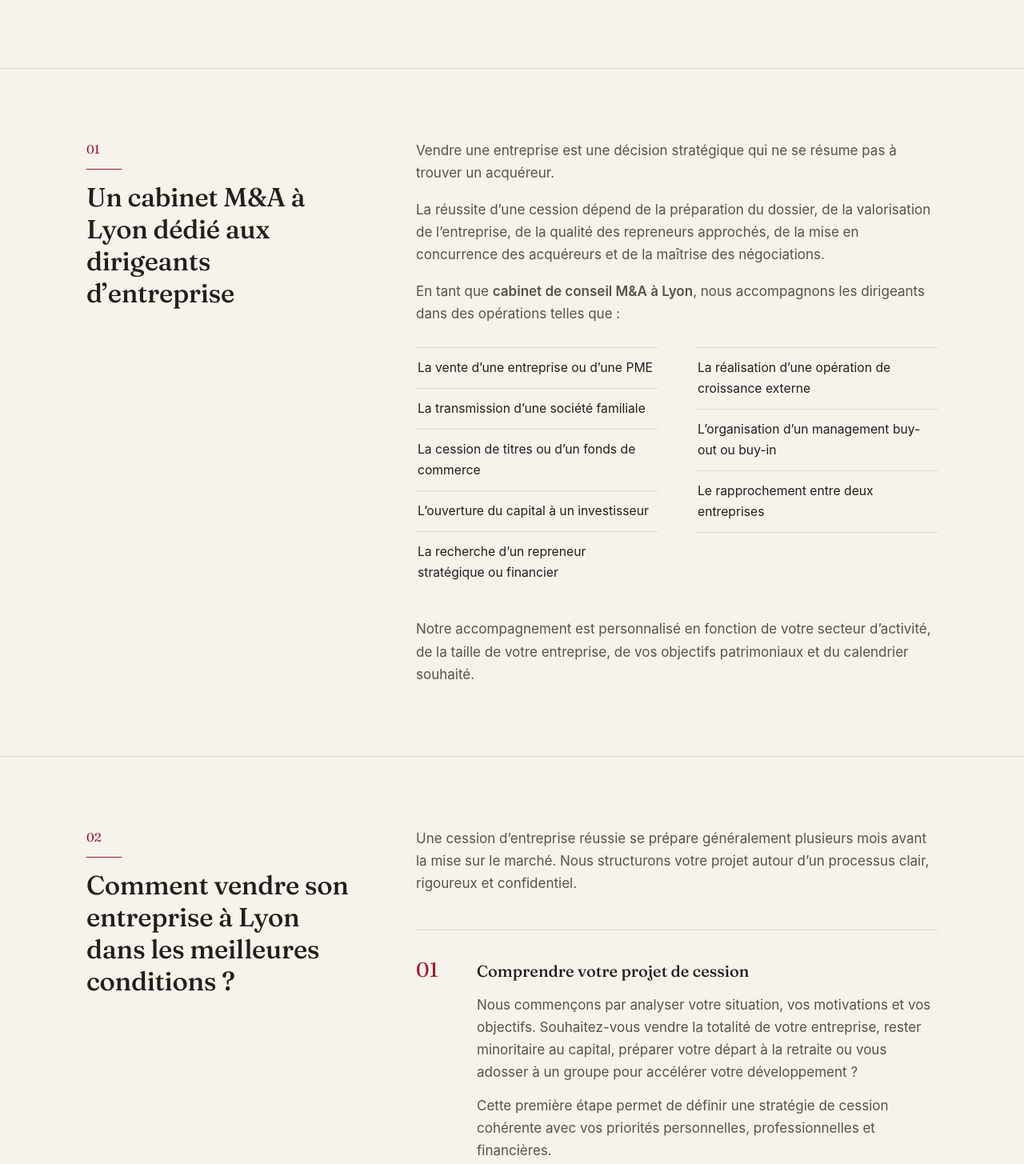
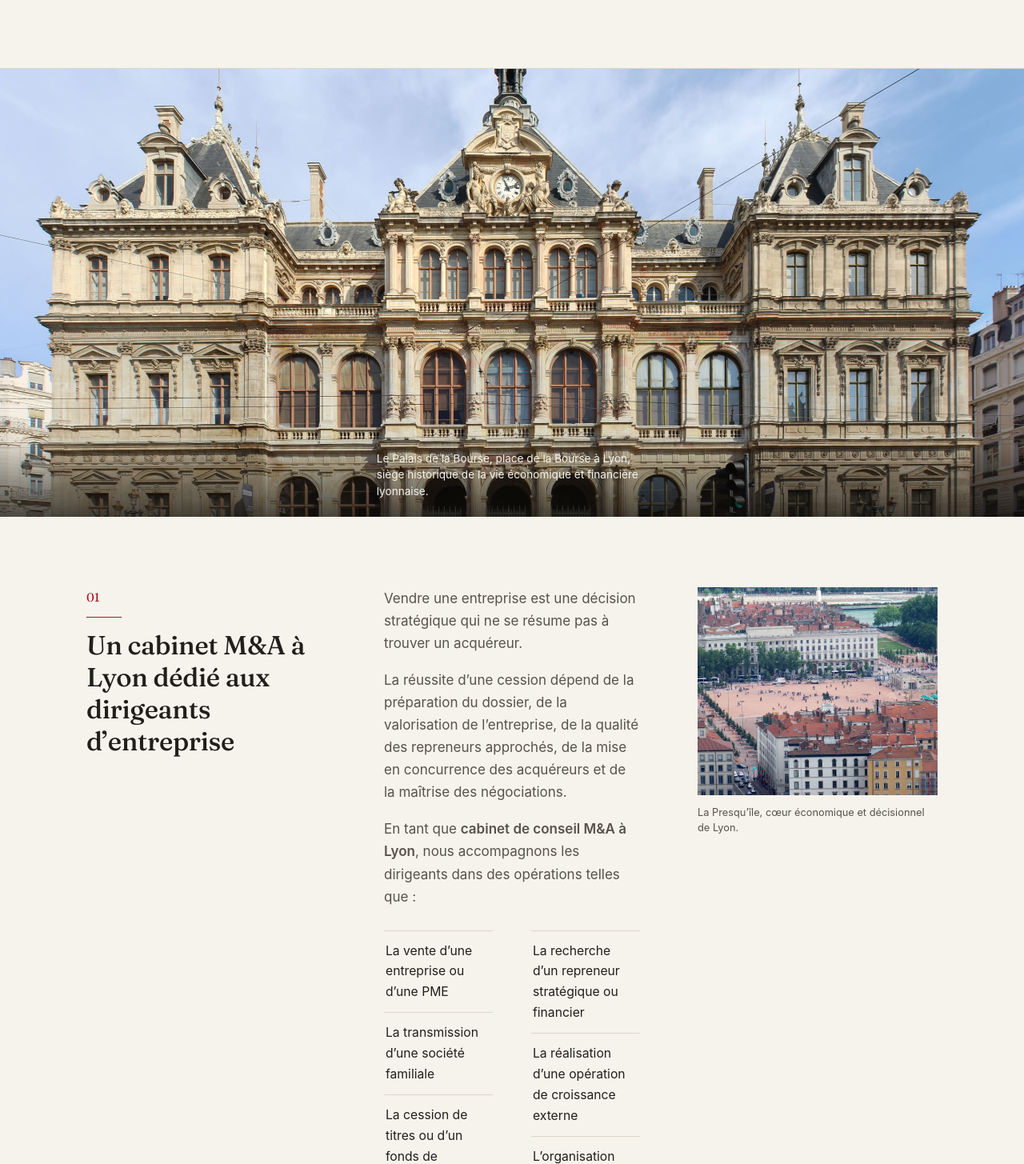
Before and after one commit to Dilcap/lyon.finance, a plain HTML site: page index.html in a window 1280 px wide. Shown: the part 983-2438 px from the top of the page at 80% size. Drawn offline with Linux system fonts and the light colour scheme; no server answers.

Commit message:
Add Lyon photography, organized text around each image
Introduces four optimized city photos (Palais de la Bourse, place
Bellecour, Saône riverside, Only Lyon sign), compressed with sharp
from the originals (the Palais Bourse source alone was 33MB) down to
under 550KB each. Layout: a full-bleed banner of the Palais de la
Bourse (Lyon's historic stock exchange) opens the content below the
hero; sections 01 and 05 gain a sticky image column so the surrounding
text reads alongside the photo; the closing CTA band uses the Only
Lyon shot as a tinted background. Adds .gitignore for node_modules
(sharp was installed locally just to resize the source images).

```diff
--- a/index.html
+++ b/index.html
@@ -56,8 +56,13 @@
       </div>
     </section>
 
+    <figure class="banner">
+      <img src="assets/palais-bourse.jpg" alt="Palais de la Bourse, siège historique de la Chambre de commerce et d’industrie de Lyon" loading="lazy">
+      <figcaption><span class="wrap">Le Palais de la Bourse, place de la Bourse à Lyon, siège historique de la vie économique et financière lyonnaise.</span></figcaption>
+    </figure>
+
     <section class="section" id="cabinet">
-      <div class="wrap section-grid">
+      <div class="wrap section-grid section-grid--media">
         <div class="section-head">
           <p class="num">01</p>
           <h2>Un cabinet M&amp;A à Lyon dédié aux dirigeants d’entreprise</h2>
@@ -78,6 +83,10 @@
           </ul>
           <p>Notre accompagnement est personnalisé en fonction de votre secteur d’activité, de la taille de votre entreprise, de vos objectifs patrimoniaux et du calendrier souhaité.</p>
         </div>
+        <figure class="section-media">
+          <img src="assets/presquile-bellecour.jpg" alt="Vue aérienne de la place Bellecour et de la Presqu’île de Lyon" loading="lazy">
+          <figcaption>La Presqu’île, cœur économique et décisionnel de Lyon.</figcaption>
+        </figure>
       </div>
     </section>
 
@@ -205,7 +214,7 @@
     </section>
 
     <section class="section" id="lyon">
-      <div class="wrap section-grid">
+      <div class="wrap section-grid section-grid--media section-grid--media-left">
         <div class="section-head">
           <p class="num">05</p>
           <h2>Une expertise locale du marché lyonnais</h2>
@@ -215,6 +224,10 @@
           <p>Notre connaissance de l’écosystème économique lyonnais nous permet d’identifier des acquéreurs locaux, nationaux ou internationaux susceptibles d’être intéressés par votre entreprise.</p>
           <p>Nous intervenons à Lyon et dans l’ensemble de la métropole, notamment à Villeurbanne, Écully, Dardilly, Limonest, Caluire-et-Cuire, Saint-Priest, Bron, Vénissieux, Givors et dans toute la région Auvergne-Rhône-Alpes.</p>
         </div>
+        <figure class="section-media">
+          <img src="assets/saone-saint-georges.jpg" alt="Les quais de Saône et l’église Saint-Georges au coucher du soleil, à Lyon" loading="lazy">
+          <figcaption>Les quais de Saône, au pied du Vieux Lyon.</figcaption>
+        </figure>
       </div>
     </section>
 
@@ -322,7 +335,7 @@
       </div>
     </section>
 
-    <section class="band" id="contact">
+    <section class="band band--photo" id="contact" style="background-image: url('assets/only-lyon.jpg')">
       <div class="wrap band-inner">
         <h2>Confiez votre projet à un spécialiste de la cession d’entreprise</h2>
         <p>Vous avez consacré plusieurs années à construire et développer votre entreprise. Sa vente mérite une préparation rigoureuse, une approche confidentielle et une négociation menée dans votre intérêt.</p>
--- a/style.css
+++ b/style.css
@@ -253,9 +253,84 @@ strong { font-weight: 600; }
   align-items: start;
 }
 
+.section-grid--media {
+  grid-template-columns: 300px minmax(0, 1fr) 300px;
+}
+
+.section-grid--media-left {
+  grid-template-columns: 300px 300px minmax(0, 1fr);
+}
+
+.section-grid--media-left .section-media { order: -1; }
+
 .section-head {
   position: sticky;
   top: 100px;
+}
+
+/* ---------- Photos ---------- */
+
+.banner {
+  position: relative;
+  line-height: 0;
+}
+
+.banner img {
+  width: 100%;
+  height: min(58vw, 560px);
+  object-fit: cover;
+  display: block;
+}
+
+.banner figcaption {
+  position: absolute;
+  left: 0;
+  right: 0;
+  bottom: 0;
+  padding: 20px 0 22px;
+  background: linear-gradient(to top, rgba(15, 13, 10, 0.72), rgba(15, 13, 10, 0));
+}
+
+.banner figcaption .wrap {
+  display: block;
+  color: var(--paper);
+  font-size: 0.85rem;
+  line-height: 1.5;
+  max-width: 46ch;
+}
+
+.section-media {
+  position: sticky;
+  top: 100px;
+}
+
+.section-media img {
+  width: 100%;
+  height: 260px;
+  object-fit: cover;
+  display: block;
+}
+
+.section-media figcaption {
+  margin-top: 12px;
+  font-size: 0.8rem;
+  color: var(--ink-soft);
+  line-height: 1.5;
+}
+
+.band--photo {
+  position: relative;
+  background-size: cover;
+  background-position: center;
+  isolation: isolate;
+}
+
+.band--photo::before {
+  content: "";
+  position: absolute;
+  inset: 0;
+  background: linear-gradient(120deg, rgba(22, 15, 12, 0.92), rgba(163, 23, 42, 0.82));
+  z-index: -1;
 }
 
 .num {
```
Also changed, not shown: assets/only-lyon.jpg (added), assets/palais-bourse.jpg (added), assets/presquile-bellecour.jpg (added), assets/saone-saint-georges.jpg (added), 1 other file.
